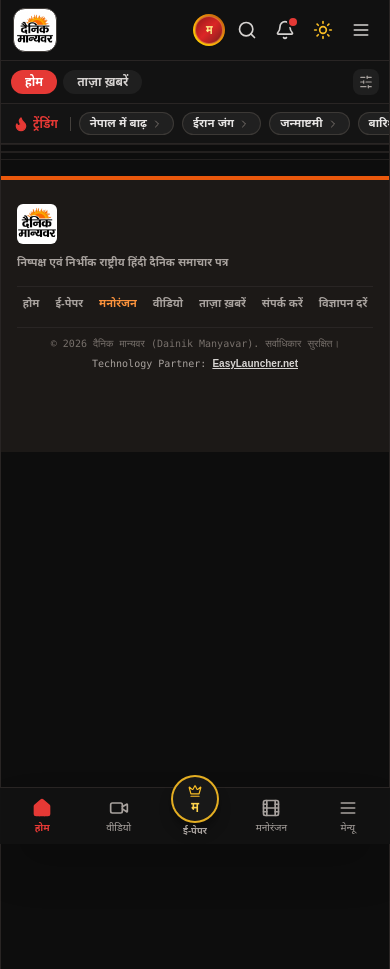
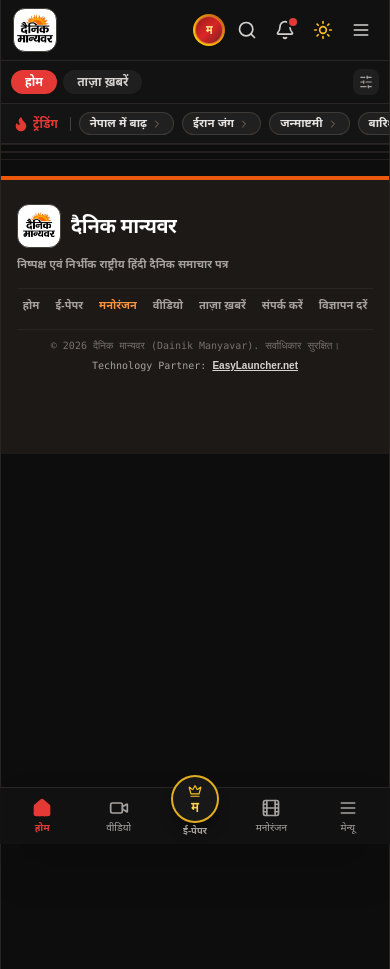
Before and after one commit to kuldepsinghlk85/dainikmanyavar, a Next.js app: page /mobile in a window 390 px wide. Built offline with nearby package versions, Linux system fonts and the light colour scheme; no server answers; the database is empty.

Commit message:
feat(mobile): update footer logo layout, support debug local dev URL in android, and expand gitignore

```diff
--- a/src/components/mobile/MobileFooter.tsx
+++ b/src/components/mobile/MobileFooter.tsx
@@ -8,16 +8,21 @@
   return (
     <footer className="bg-stone-900 text-stone-300 pt-6 pb-20 px-4 mt-4 border-t-4 border-[#EA580C] text-xs space-y-4">
       {/* Brand & Slogan */}
-      <div className="space-y-1.5">
-        <Link href="/mobile" className="inline-block">
-          <Image
-            src="/logo.png"
-            alt="दैनिक मान्यवर"
-            width={180}
-            height={45}
-            unoptimized
-            className="h-10 w-auto object-contain rounded-md"
-          />
+      <div className="space-y-2">
+        <Link href="/mobile" className="inline-flex items-center gap-2.5">
+          <div className="h-11 w-11 rounded-xl bg-white p-1 shadow-xs flex items-center justify-center shrink-0 border border-stone-700">
+            <Image
+              src="/logo.png"
+              alt="दैनिक मान्यवर"
+              width={80}
+              height={80}
+              unoptimized
+              className="w-full h-full object-contain"
+            />
+          </div>
+          <span className="text-xl font-black text-white tracking-tight">
+            दैनिक मान्यवर
+          </span>
         </Link>
         <p className="text-[11px] text-stone-400 font-bold">
           निष्पक्ष एवं निर्भीक राष्ट्रीय हिंदी दैनिक समाचार पत्र
```
Also changed, not shown: 3 other files (tests, documents, lock files or other folders).
